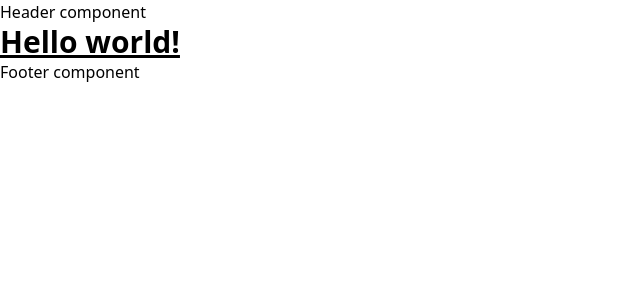
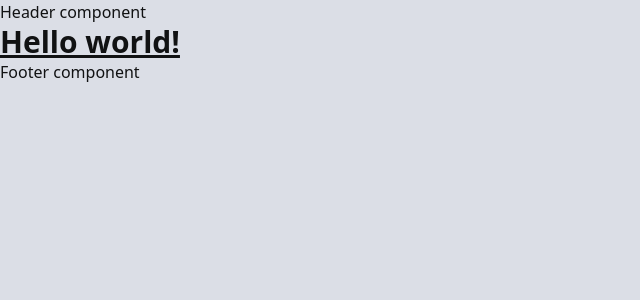
Before and after one commit to CooperW824/blog.cooperw.tech, a Nuxt app: page / in a window 1280 px wide. Shown: the top 300 px of the page, without its empty margins (0-640 px from the left). Built offline with nearby package versions, Linux system fonts and the light colour scheme.

Commit message:
Setting Up DaisyUI and Color Palette

```diff
--- a/package.json
+++ b/package.json
@@ -12,6 +12,7 @@
   "devDependencies": {
     "@nuxt/devtools": "latest",
     "autoprefixer": "^10.4.16",
+    "daisyui": "^4.4.23",
     "nuxt": "^3.8.2",
     "postcss": "^8.4.32",
     "tailwindcss": "^3.4.0",
--- a/tailwind.config.js
+++ b/tailwind.config.js
@@ -11,5 +11,25 @@ module.exports = {
   theme: {
     extend: {},
   },
-  plugins: [],
+  plugins: [require("daisyui")],
+  daisyui: {
+    themes: [
+      {
+        light: {
+          "primary": "#07337d",
+          "secondary": "#7a99d6",
+          "accent": "#14ebff",
+          "neutral": "#1f232d",
+          "base-100": "#dbdee6",
+        },
+        dark: {
+          "primary": "#82aef8",
+          "secondary": "#284683",
+          "accent": "#00D7EB",
+          "neutral": "#1f242e",
+          "base-100": "#191d25",
+        },
+      },
+    ],
+  },
 }
```
Also changed, not shown: 1 other file (tests, documents, lock files or other folders).
